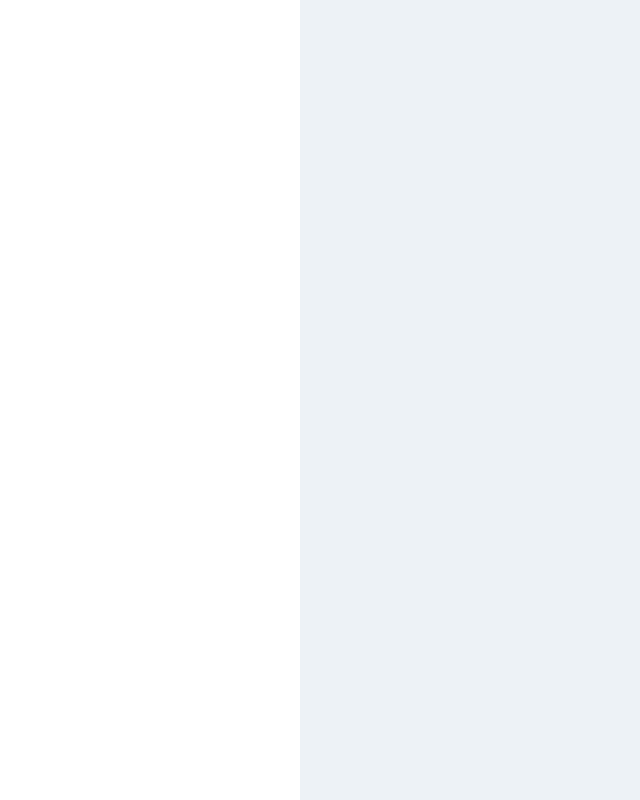
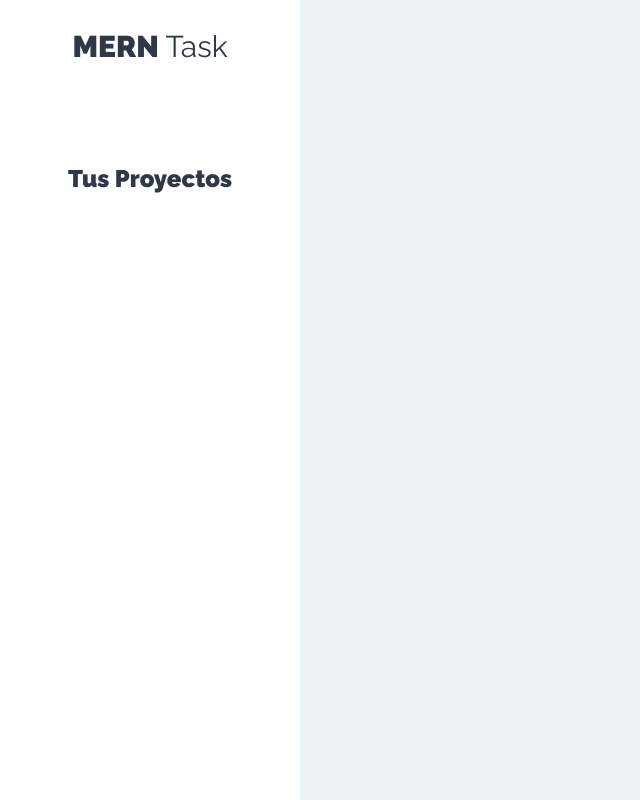
Before and after one commit to Jair-vet/MERN-Task-React, a React (Create React App) app: page /proyectos in a window 1280 px wide. Shown: the whole page, without its empty margins (0-640 px from the left). Built offline with nearby package versions, Linux system fonts and the light colour scheme.

Commit message:
Agregamos el Sidebar al Proyecto

```diff
--- a/src/components/proyectos/Proyectos.js
+++ b/src/components/proyectos/Proyectos.js
@@ -1,11 +1,11 @@
 import React from 'react'
+import Sidebar from '../layout/Sidebar';
 
 const Proyectos = () => {
     return (
         <div className="contenedor-app">
-            <aside>
 
-            </aside>
+            <Sidebar />
             <div className="seccion-principal">
                 <main>
 
```
